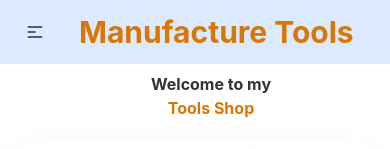
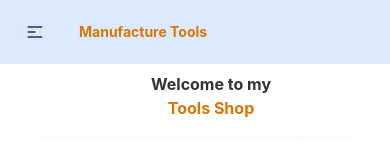
Before and after one commit to dipankar11137/manufacturer-website-client-side, a React (Create React App) app: page / in a window 390 px wide. Shown: the top 149 px of the page. Built offline with nearby package versions, Linux system fonts and the light colour scheme; no server answers.

Commit message:
update text

```diff
--- a/src/Pages/Share/Navbar.js
+++ b/src/Pages/Share/Navbar.js
@@ -43,7 +43,7 @@ const Navbar = () => {
                         {menuItems}
                     </ul>
                 </div>
-                <Link to='/' className="btn btn-ghost normal-case font-bold text-3xl text-amber-600">Manufacture Tools</Link>
+                <Link to='/' className="btn btn-ghost normal-case font-bold lg:text-3xl  sm:text-sm text-amber-600">Manufacture Tools</Link>
             </div>
             <div className="navbar-center hidden lg:flex lg:pr-36 ">
                 <ul className="menu menu-horizontal p-0">
```
